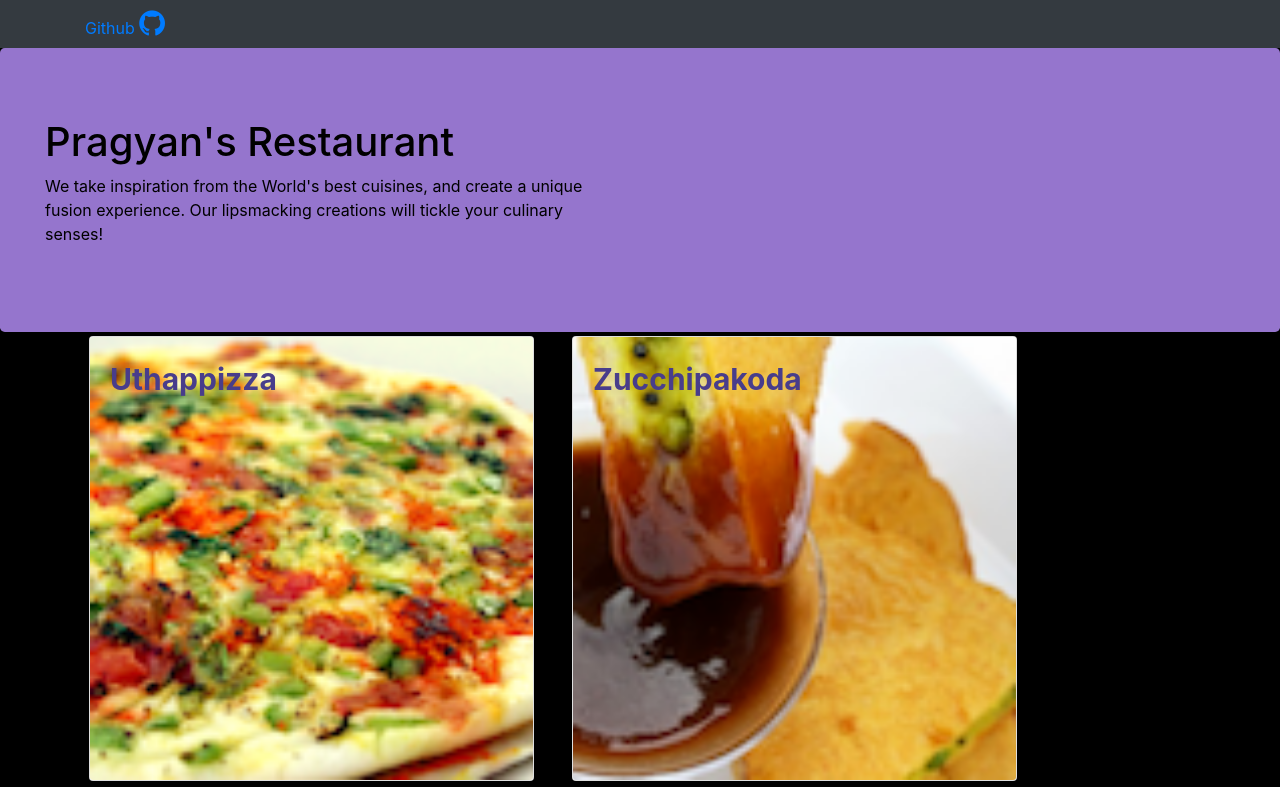
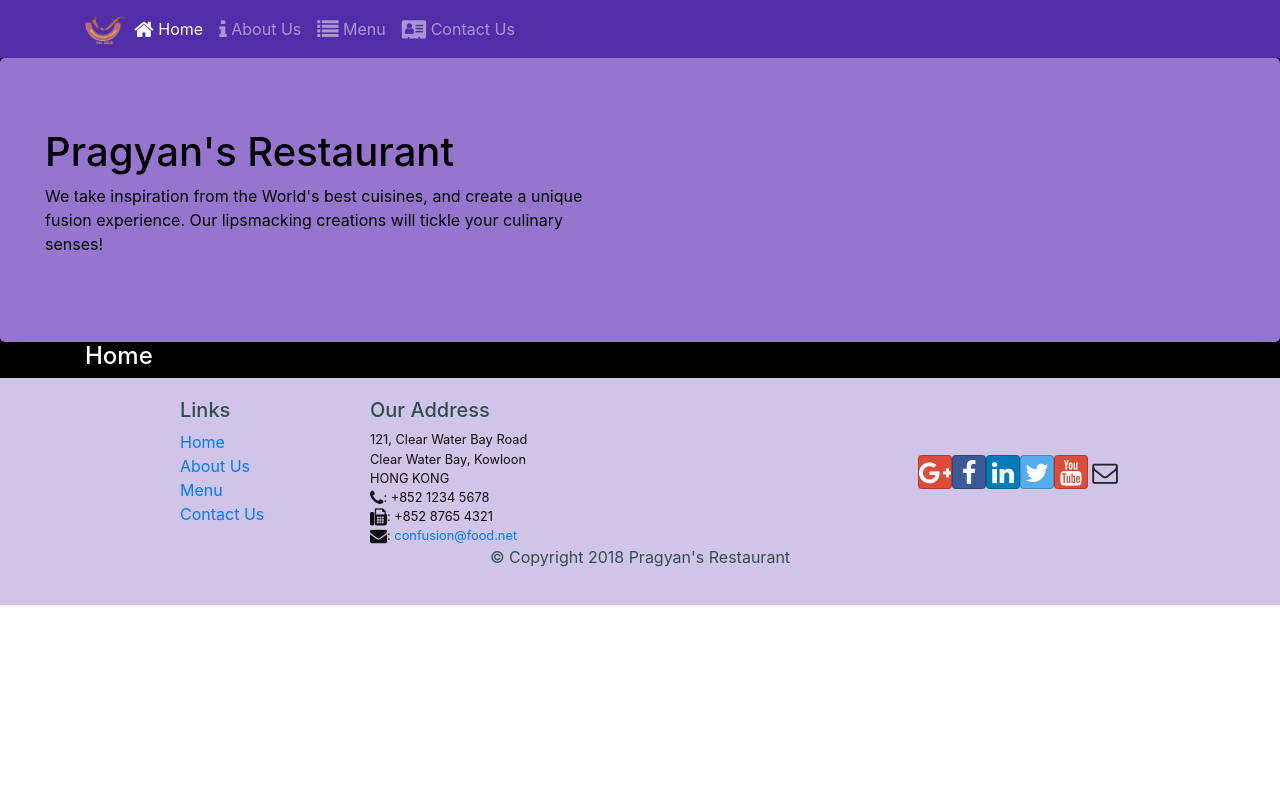
Before and after one commit to biswa7064/coursera-react-app, a React (Create React App) app: page /home in a window 1280 px wide. Shown: the top 787 px of the page. Built offline with nearby package versions, Linux system fonts and the light colour scheme.

Commit message:
ReactRouter

```diff
--- a/package.json
+++ b/package.json
@@ -12,6 +12,7 @@
     "react": "^16.13.1",
     "react-dom": "^16.13.1",
     "react-popper": "^2.2.3",
+    "react-router-dom": "^4.2.2",
     "react-scripts": "3.4.3",
     "reactstrap": "^8.6.0"
   },
--- a/src/components/FooterComponent.js
+++ b/src/components/FooterComponent.js
@@ -1,4 +1,5 @@
 import React from "react";
+import {Link} from "react-router-dom";
 
 function Footer(props){
     return(
@@ -8,10 +9,10 @@
                 <div className="col-4 offset-1 col-sm-2">
                     <h5>Links</h5>
                     <ul className="list-unstyled">
-                        <li><a href="#">Home</a></li>
-                        <li><a href="#">About</a></li>
-                        <li><a href="#">Menu</a></li>
-                        <li><a href="contactus.html">Contact</a></li>
+                    <li><Link to='/home'>Home</Link></li>
+                        <li><Link to='/aboutus'>About Us</Link></li>
+                        <li><Link to='/menu'>Menu</Link></li>
+                        <li><Link to='/contactus'>Contact Us</Link></li>
                     </ul>
                 </div>
                 <div className="col-7 col-sm-5">
--- a/src/components/HeaderComponent.js
+++ b/src/components/HeaderComponent.js
@@ -1,27 +1,51 @@
 import React, {Component} from "react";
 //adding navigation bar
-import {Navbar, NavbarBrand,Jumbotron} from 'reactstrap';
+
+import { Nav, Navbar, NavbarBrand, NavbarToggler, Collapse, NavItem, Jumbotron } from 'reactstrap';
+import { NavLink } from 'react-router-dom';
 
 class Header extends Component{
+    constructor(props){
+        super (props);
+        this.toggleNav = this.toggleNav.bind(this);
+        this.state = {
+            isNavOpen:false
+        }
+    }
+
+    toggleNav(){
+        this.setState({
+            isNavOpen: !this.state.isNavOpen
+        });
+    }
     render(){
         return(
-            <React.Fragment>
-                <Navbar  color = "dark">
-
-                    <div className = "container">
-                    {/* Adding github link in both style*/}
+            <div>
+               <Navbar dark expand="md">
+                    <div className="container">
+                        <NavbarToggler onClick={this.toggleNav} />
+                        <NavbarBrand className="mr-auto" href="/"><img src='assets/images/logo.png' height="30" width="41" alt='Ristorante Con Fusion' /></NavbarBrand>
+                        <Collapse isOpen={this.state.isNavOpen} navbar>
+                            <Nav navbar>
+                            <NavItem>
+                                <NavLink className="nav-link"  to='/home'><span className="fa fa-home fa-lg"></span> Home</NavLink>
+                            </NavItem>
+                            <NavItem>
+                                <NavLink className="nav-link" to='/aboutus'><span className="fa fa-info fa-lg"></span> About Us</NavLink>
+                            </NavItem>
+                            <NavItem>
+                                <NavLink className="nav-link"  to='/menu'><span className="fa fa-list fa-lg"></span> Menu</NavLink>
+                            </NavItem>
+                            <NavItem>
+                            <NavLink className="nav-link" to='/contactus'><span className="fa fa-address-card fa-lg"></span> Contact Us</NavLink>
+                            </NavItem>
+                            </Nav>
+                        </Collapse>
+                    </div>
+                </Navbar>
 
 
-                    {/* <a class="btn btn-social-icon btn-github">
-                        <span class="fa fa-github"></span>
-                    </a>                                 */}
 
-
-                    <a href= "https://github.com/biswa7064/coursera-react-app" style = {{textDecoration :'none'}}>Github <i class = "fa fa-github" style = {{fontSize:'30px'}}></i></a>
-
-
-                    </div>
-                </Navbar>
 
             <Jumbotron>
                 <div className="row row-header">
@@ -31,7 +55,7 @@
                    </div>
                </div>
             </Jumbotron>
-        </React.Fragment>
+        </div>
         );
     }
 }
--- /dev/null
+++ b/src/components/HomeComponent.js
@@ -0,0 +1,10 @@
+import React from "react";
+function Home(props){
+    return(
+        <div className = "container">
+            <h4>Home</h4>
+        </div>
+    );
+}
+
+export default Home;
--- a/src/components/MainComponent.js
+++ b/src/components/MainComponent.js
@@ -1,9 +1,4 @@
 import React, {Component} from 'react';
-
-
-
-//adding navigation bar
-import {Navbar, NavbarBrand} from 'reactstrap';
 
 import Menu from './MenuComponent';
 
@@ -12,6 +7,9 @@
 import DishDetail from './DishdetailComponent';
 import Header from "./HeaderComponent.js";
 import Footer from "./FooterComponent";
+import Home from "./HomeComponent";
+import {Switch, Route, Redirect} from "react-router-dom";
+
 
 class Main extends Component {
 
@@ -19,22 +17,30 @@
     super(props);
     this.state = {
       dishes : DISHES,
-      selectedDish : null
+
     };
   }
 
-  onDishSelect(dishId){
-      this.setState({selectedDish:dishId});
-  }
+
 
   render(){
+
+    const HomePage = ()=>{
+      return(
+        <Home/>
+      );
+    }
+
   return (
     <div className="Main">
 
       <div className = "bodyPart" style = {{backgroundColor:"black",color:"white"}}>
       <Header/>
-      <Menu dishes = {this.state.dishes} onClick = {(dishId)=>this.onDishSelect(dishId)}/>
-      <DishDetail dish ={this.state.dishes.filter((dish) => dish.id === this.state.selectedDish)[0]}/>
+      <Switch>
+        <Route path = "/home" component = {HomePage}/>
+        <Route exact path = "/menu" component = {()=><Menu dishes = {this.state.dishes}/>}/>
+        <Redirect to = "/home"/>
+      </Switch>
       <Footer/>
       </div>
 
--- a/src/components/MenuComponent.js
+++ b/src/components/MenuComponent.js
@@ -3,11 +3,11 @@
 
 //import DishDetail from "./DishdetailComponent";
 
-function RenderMenuItem({dish,onClick}){
+function RenderMenuItem({dish}){
     return(
 
 
-            <Card onClick = {()=> onClick(dish.id)}>
+            <Card >
                 <CardImg width = "100%" src = {dish.image} alt = {dish.name}/>
 
                     <CardImgOverlay>
@@ -28,7 +28,7 @@
         return(
 
             <div key = {dish.id} className = "col-12 col-md-5 m-1">
-              <RenderMenuItem dish = {dish} onClick = {props.onClick}/>
+              <RenderMenuItem dish = {dish} />
             </div>
 
         )
```
Also changed, not shown: src/App.js (+4 -6 lines), 1 other file (tests, documents, lock files or other folders).
